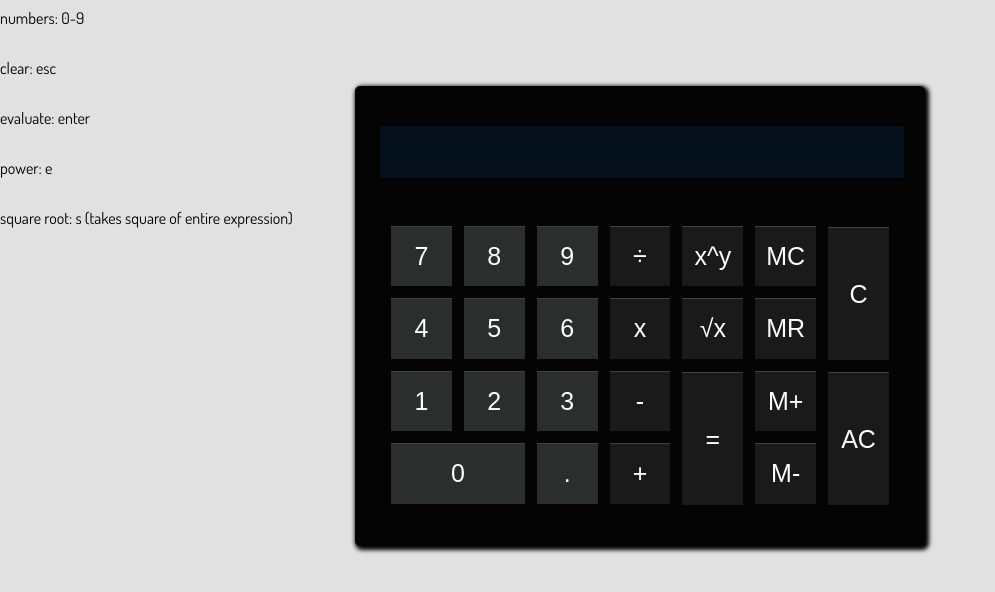
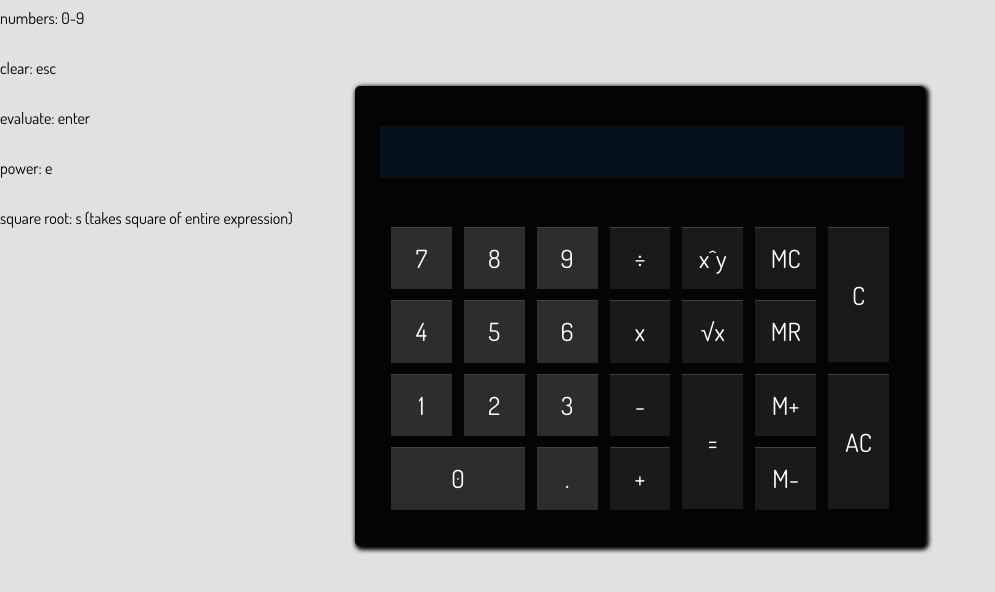
Before and after one commit to panda4man/CSE3901-Project-4-Part-3, a plain HTML site: page index.html in a window 1280 px wide. Shown: the part 84-676 px from the top of the page, without its empty margins (0-995 px from the left). Drawn offline with Linux system fonts and the light colour scheme.

Commit message:
replaced buttons with divs and fixed firefox issue with rowspan.

```diff
--- a/index.css
+++ b/index.css
@@ -65,12 +65,15 @@ p {
 .button_container table tr {
 	line-height:60px;
 }
+.button_container table tr td[rowspan]{
+    line-height:134px;
+}
 .button_container table td {
     text-align: center;
     box-sizing:border-box;
     width:14.2857%;
 }
-.button_container table td button {
+.button_container table td div {
     font-size: 25px;
     color:white;
     width:100%;
@@ -85,10 +88,7 @@ p {
     -kthtml-transition: all 0.1s linear;
     transition: all 0.1s linear;
 }
-.button_container table td button:focus {
-	outline:0;
-}
-.button_container table td button:active {
+.button_container table td div:active {
     transform:scale(0.92);
 }
 .digit {
--- a/index.html
+++ b/index.html
@@ -25,82 +25,82 @@
             <table>
                 <tr>
                     <td>
-                        <button value="7" onclick="termCapture(this)" class="digit">7</button>
+                        <div data-value="7" onclick="termCapture(this)" class="digit">7</div>
                     </td>
                     <td>
-                        <button value="8" onclick="termCapture(this)" class="digit">8</button>
+                        <div data-value="8" onclick="termCapture(this)" class="digit">8</div>
                     </td>
                     <td>
-                        <button value="9" onclick="termCapture(this)" class="digit">9</button>
+                        <div data-value="9" onclick="termCapture(this)" class="digit">9</div>
                     </td>
                     <td>
-                        <button value="/" onclick="termCapture(this)" class="operator">&divide;</button>
+                        <div data-value="/" onclick="termCapture(this)" class="operator">&divide;</div>
                     </td>
                     <td>
-                        <button value="^" onclick="termCapture(this)" class="operator">x^y</button>
+                        <div data-value="^" onclick="termCapture(this)" class="operator">x^y</div>
                     </td>
                     <td>
-                        <button onclick="memClear(this)" class="operator">MC</button>
+                        <div onclick="memClear(this)" class="operator">MC</div>
                     </td>
                     <td rowspan="2">
-                        <button onclick="clearOne(this)" class="operator">C</button>
+                        <div onclick="clearOne(this)" class="operator">C</div>
                     </td>
                 </tr>
                 <tr>
                     <td>
-                        <button value="4" onclick="termCapture(this)" class="digit">4</button>
+                        <div data-value="4" onclick="termCapture(this)" class="digit">4</div>
                     </td>
                     <td>
-                        <button value="5" onclick="termCapture(this)" class="digit">5</button>
+                        <div data-value="5" onclick="termCapture(this)" class="digit">5</div>
                     </td>
                     <td>
-                        <button value="6" onclick="termCapture(this)" class="digit">6</button>
+                        <div data-value="6" onclick="termCapture(this)" class="digit">6</div>
                     </td>
                     <td>
-                        <button value="*" onclick="termCapture(this)" class="operator">x</button>
+                        <div data-value="*" onclick="termCapture(this)" class="operator">x</div>
                     </td>
                     <td>
-                        <button value="sqrt" onclick="sq()" class="operator">&#8730x</button>
+                        <div data-value="sqrt" onclick="sq()" class="operator">&#8730x</div>
                     </td>
                     <td>
-                        <button onclick="memRecall(this)" class="operator">MR</button>
+                        <div onclick="memRecall(this)" class="operator">MR</div>
                     </td>
                 </tr>
                 <tr>
                     <td>
-                        <button value="1" onclick="termCapture(this)" class="digit">1</button>
+                        <div data-value="1" onclick="termCapture(this)" class="digit">1</div>
                     </td>
                     <td>
-                        <button value="2" onclick="termCapture(this)" class="digit">2</button>
+                        <div data-value="2" onclick="termCapture(this)" class="digit">2</div>
                     </td>
                     <td>
-                        <button value="3" onclick="termCapture(this)" class="digit">3</button>
+                        <div data-value="3" onclick="termCapture(this)" class="digit">3</div>
                     </td>
                     <td>
-                        <button value="-" onclick="termCapture(this)" class="operator">-</button>
+                        <div data-value="-" onclick="termCapture(this)" class="operator">-</div>
                     </td>
                     <td rowspan="2">
-                        <button onclick="calculate()" class="operator">=</button>
+                        <div onclick="calculate()" class="operator">=</div>
                     </td>
                     <td>
-                        <button class="operator" onclick="memAdd(this)">M+</button>
+                        <div class="operator" onclick="memAdd(this)">M+</div>
                     </td>
                     <td rowspan="2">
-                        <button onclick="AC(this)" class="operator">AC</button>
+                        <div onclick="AC(this)" class="operator">AC</div>
                     </td>
                 </tr>
                 <tr>
                     <td colspan="2">
-                        <button value="0" onclick="termCapture(this)" class="digit">0</button>
+                        <div data-value="0" onclick="termCapture(this)" class="digit">0</div>
                     </td>
                     <td>
-                        <button value="." onclick="termCapture(this)" class="digit">.</button>
+                        <div data-value="." onclick="termCapture(this)" class="digit">.</div>
                     </td>
                     <td>
-                        <button value="+" onclick="termCapture(this)" class="operator">+</button>
+                        <div data-value="+" onclick="termCapture(this)" class="operator">+</div>
                     </td>
                     <td>
-                        <button onclick="memSub(this)" class="operator">M-</button>
+                        <div onclick="memSub(this)" class="operator">M-</div>
                     </td>
                 </tr>
             </table>
--- a/index.js
+++ b/index.js
@@ -13,7 +13,7 @@ function calculate() {
 
 /* ==== CALCULATOR BUTTON CONTROLS ==== */
 function termCapture(self) {
-    var term = self.value;
+    var term = self.getAttribute('data-value');
     var expression = document.getElementById('expression');
     var newExp = expression.value + term;
     expression.value = newExp;
```
Lines whose indentation alone changed are shown as unchanged.
